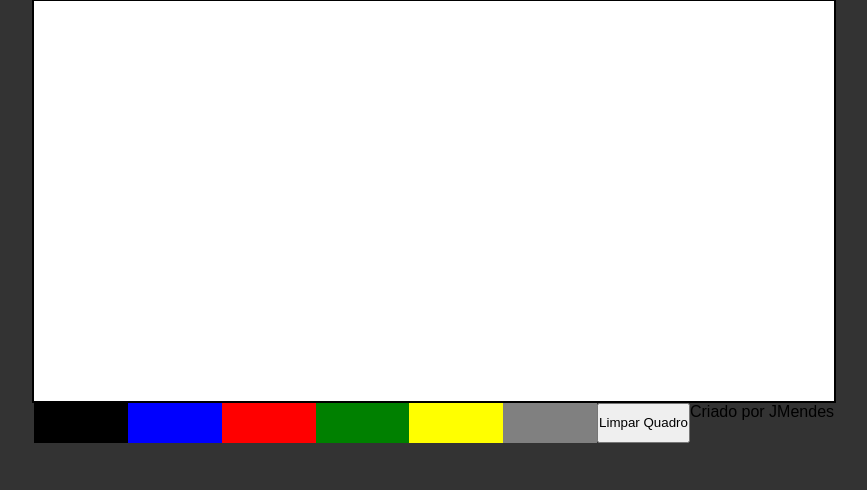
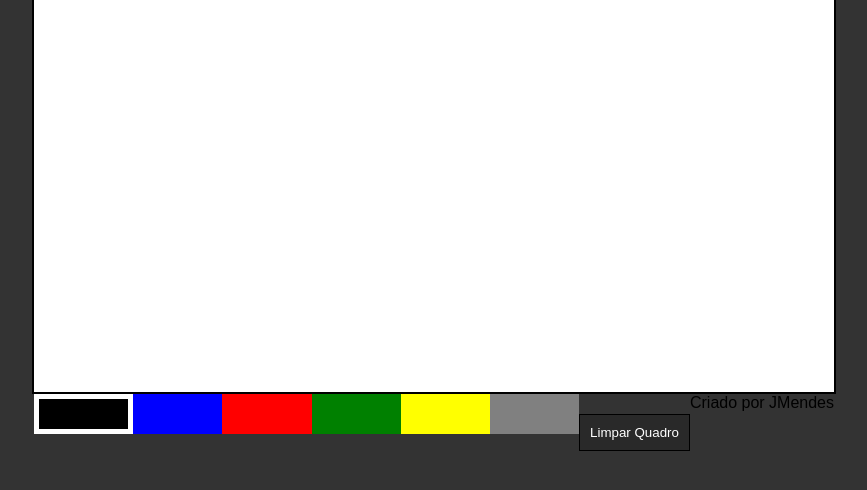
Before and after one commit to jljmendes/quadro-de-desenho, a plain HTML site: page index.html in a window 1280 px wide. Shown: the part 208-698 px from the top of the page, without its empty margins (206-1073 px from the left). Drawn offline with Linux system fonts and the light colour scheme.

Commit message:
Criando a  class color active e clear

```diff
--- a/style.css
+++ b/style.css
@@ -31,3 +31,15 @@ h1 {
     height: 40px;
     cursor: pointer;
 }
+.color.active {
+    border: 5px solid #FFF;
+}
+
+.clear {
+    border: 1px solid #000;
+    background-color: rgba(0, 0, 0, 0.2);
+    color: #FFF;
+    padding: 10px;
+    margin-top: 20px;
+    cursor: pointer;
+}
```
